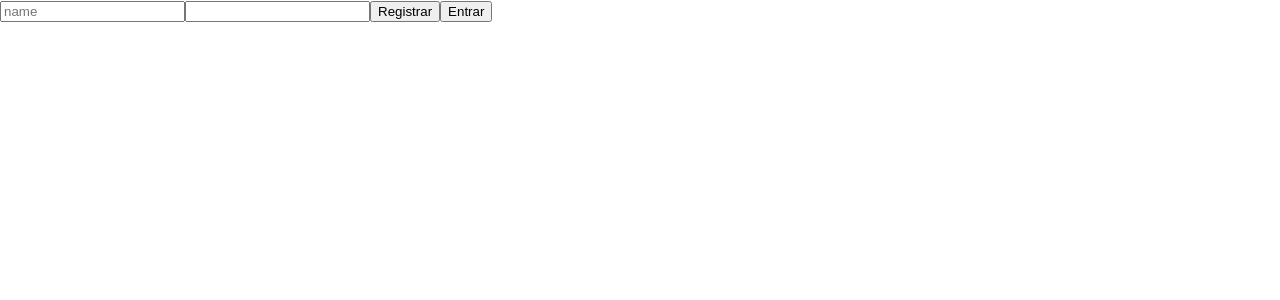
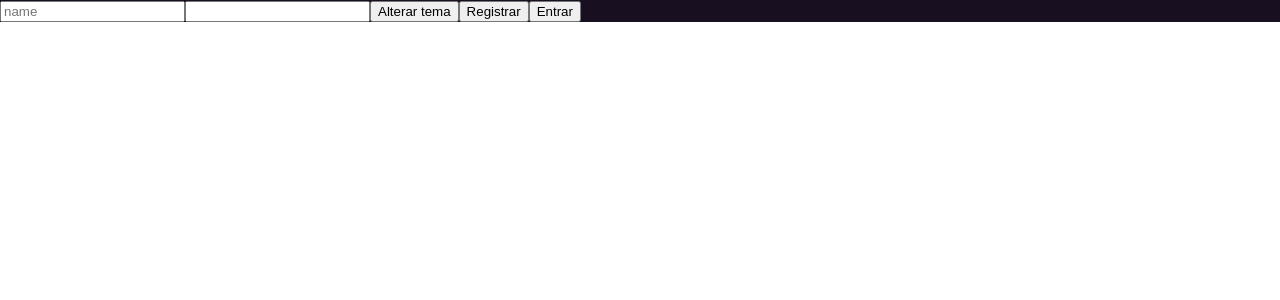
Before and after one commit to ArielBetti/watch-this, a React (Create React App) app: page / in a window 1280 px wide. Shown: the top 300 px of the page. Built offline with nearby package versions, Linux system fonts and the light colour scheme.

Commit message:
feat: create theme changer

```diff
--- a/package.json
+++ b/package.json
@@ -11,12 +11,14 @@
     "@types/react": "^18.0.0",
     "@types/react-dom": "^18.0.0",
     "axios": "^0.27.2",
+    "deepmerge": "^4.2.2",
     "dotenv": "^16.0.1",
     "react": "^18.2.0",
     "react-dom": "^18.2.0",
     "react-router-dom": "^6.3.0",
     "react-scripts": "5.0.1",
     "recoil": "^0.7.4",
+    "styled-components": "^5.3.5",
     "typescript": "^4.4.2",
     "web-vitals": "^2.1.0"
   },
@@ -43,5 +45,8 @@
       "last 1 firefox version",
       "last 1 safari version"
     ]
+  },
+  "devDependencies": {
+    "@types/styled-components": "^5.1.26"
   }
 }
--- /dev/null
+++ b/src/App.tsx
@@ -0,0 +1,28 @@
+import { useMemo } from "react";
+import { useRecoilValue } from "recoil";
+import AppRouter from "./routes";
+import selectTheme from "./theme";
+
+import { ThemeProvider } from "styled-components";
+import { atomDarkTheme } from "./store/atoms";
+import { ITheme } from "./theme/type";
+
+const App = () => {
+  const prefersDarkMode = useRecoilValue(atomDarkTheme);
+
+  // theme changer
+  const theme: ITheme = useMemo(
+    () => (prefersDarkMode ? selectTheme("dark") : selectTheme("ligth")),
+    [prefersDarkMode]
+  );
+
+  console.log("@THEME", prefersDarkMode, theme);
+
+  return (
+    <ThemeProvider theme={theme}>
+      <AppRouter />
+    </ThemeProvider>
+  );
+};
+
+export default App;
--- a/src/index.tsx
+++ b/src/index.tsx
@@ -2,20 +2,20 @@ import React from "react";
 import ReactDOM from "react-dom/client";
 import { BrowserRouter } from "react-router-dom";
 import "./index.css";
-import AppRouter from "./routes";
 import reportWebVitals from "./reportWebVitals";
 import { RecoilRoot } from "recoil";
+import App from "./App";
 
 const root = ReactDOM.createRoot(
   document.getElementById("root") as HTMLElement
 );
 root.render(
   <React.StrictMode>
-    <RecoilRoot>
-      <BrowserRouter>
-        <AppRouter />
-      </BrowserRouter>
-    </RecoilRoot>
+    <BrowserRouter>
+      <RecoilRoot>
+        <App />
+      </RecoilRoot>
+    </BrowserRouter>
   </React.StrictMode>
 );
 
--- a/src/pages/Welcome/index.tsx
+++ b/src/pages/Welcome/index.tsx
@@ -1,14 +1,28 @@
 import { useEffect, useState } from "react";
-import { useRecoilValueLoadable, useSetRecoilState } from "recoil";
-import { atomSignInBody, atomSignUpBody } from "../../store/atoms";
+import {
+  useRecoilState,
+  useRecoilValueLoadable,
+  useSetRecoilState,
+} from "recoil";
+import { useTheme } from "styled-components";
+import {
+  atomDarkTheme,
+  atomSignInBody,
+  atomSignUpBody,
+} from "../../store/atoms";
 import { sendSignIn, sendSignUp } from "../../store/selectors";
+import { ITheme } from "../../theme/type";
 
 function Welcome() {
+  const theme = useTheme() as ITheme;
+
   const [name, setName] = useState<string>("");
   const [password, setPassword] = useState<string>("");
 
+  // recoil: states
   const setSignUpBody = useSetRecoilState(atomSignUpBody);
   const setSignInBody = useSetRecoilState(atomSignInBody);
+  const [toggleTheme, setToggleTheme] = useRecoilState(atomDarkTheme);
 
   const signUpLoadable = useRecoilValueLoadable(sendSignUp);
   const signInLoadable = useRecoilValueLoadable(sendSignIn);
@@ -56,7 +70,7 @@ function Welcome() {
   }, [signInLoadable.state, signInLoadable.contents]);
 
   return (
-    <div className="App">
+    <div className="App" style={{ backgroundColor: theme?.colors?.background }}>
       <input
         type="text"
         placeholder="name"
@@ -67,6 +81,7 @@ function Welcome() {
         name="password"
         onChange={(e) => setPassword(e.target.value)}
       />
+      <button onClick={() => setToggleTheme(!toggleTheme)}>Alterar tema</button>
       <button onClick={() => onSignUp()}>Registrar</button>
       <button onClick={() => onSignIn()}>Entrar</button>
     </div>
--- a/src/store/atoms/index.ts
+++ b/src/store/atoms/index.ts
@@ -1,4 +1,5 @@
 import { atom } from "recoil";
+import { localStorageEffect } from "../../utils/localStorageEffect";
 
 export const atomUser = atom({
   key: "atomUser",
@@ -14,3 +15,9 @@ export const atomSignInBody = atom<any>({
   key: "atomSignInBody",
   default: undefined,
 });
+
+export const atomDarkTheme = atom({
+  key: "atomDarkTheme",
+  default: true,
+  effects: [localStorageEffect("dark_mode")],
+});
--- /dev/null
+++ b/src/theme/default.ts
@@ -0,0 +1,39 @@
+import { ITheme } from "./type";
+
+export const dark = (): ITheme => ({
+  colors: {
+    background: "#180F20",
+    neutral: {
+      pure: "#0E0315",
+      1: "#12005e",
+      2: "#4a148c",
+      3: "#7b1fa2",
+    },
+    primary: "#FF6D00",
+    secondary: "#d81b60",
+    feedback: {
+      error: "#cc0000",
+      warning: "#ff8800",
+      success: "#007e33",
+    },
+  },
+  font: {
+    colors: {
+      contrast: "#FF6D00",
+      1: "#fafafa",
+      2: "#f5f5f5",
+      3: "eeeeee",
+      dark: "#000",
+      white: "#FFF",
+      inverse: "#212121",
+      pure: "#000",
+    },
+  },
+  breakpoints: {
+    xsm: "360px",
+    sm: "576px",
+    md: "768px",
+    lg: "992px",
+    xl: "1350px",
+  },
+});
--- /dev/null
+++ b/src/theme/index.ts
@@ -0,0 +1,30 @@
+import merge from "deepmerge";
+
+import { dark } from "./default";
+import { ligth } from "./ligth";
+
+const selectTheme = (theme: string) => {
+  let selectedTheme;
+
+  switch (theme.toLowerCase()) {
+    case "ligth":
+      selectedTheme = ligth();
+      break;
+
+    default:
+      selectedTheme = {};
+      break;
+  }
+
+  const overwriteMerge = (
+    __destinationArray: any,
+    sourceArray: any,
+    __options: any
+  ) => sourceArray;
+
+  return merge(dark(), selectedTheme, {
+    arrayMerge: overwriteMerge,
+  });
+};
+
+export default selectTheme;
--- /dev/null
+++ b/src/theme/ligth.ts
@@ -0,0 +1,7 @@
+import { ITheme } from "./type";
+
+export const ligth = (): Partial<ITheme> => ({
+  colors: {
+    background: "#FAFAFA",
+  },
+});
--- /dev/null
+++ b/src/theme/type.ts
@@ -0,0 +1,37 @@
+export interface ITheme {
+  colors?: {
+    background?: string;
+    neutral?: {
+      pure?: string;
+      1?: string;
+      2?: string;
+      3?: string;
+    };
+    primary?: string;
+    secondary?: string;
+    feedback?: {
+      warning?: string;
+      error?: string;
+      success?: string;
+    };
+  };
+  font?: {
+    colors?: {
+      white?: string;
+      dark?: string;
+      contrast?: string;
+      inverse?: string;
+      pure?: string;
+      1?: string;
+      2?: string;
+      3?: string;
+    };
+  };
+  breakpoints?: {
+    xsm?: string;
+    sm?: string;
+    md?: string;
+    lg?: string;
+    xl?: string;
+  };
+}
--- /dev/null
+++ b/src/utils/localStorageEffect.ts
@@ -0,0 +1,14 @@
+export const localStorageEffect =
+  (key: any) =>
+  ({ setSelf, onSet }: any) => {
+    const savedValue = localStorage.getItem(key);
+    if (savedValue != null) {
+      setSelf(JSON.parse(savedValue));
+    }
+
+    onSet((newValue: any, _: any, isReset: any) => {
+      isReset
+        ? localStorage.removeItem(key)
+        : localStorage.setItem(key, JSON.stringify(newValue));
+    });
+  };
```
Also changed, not shown: 2 other files (tests, documents, lock files or other folders).
